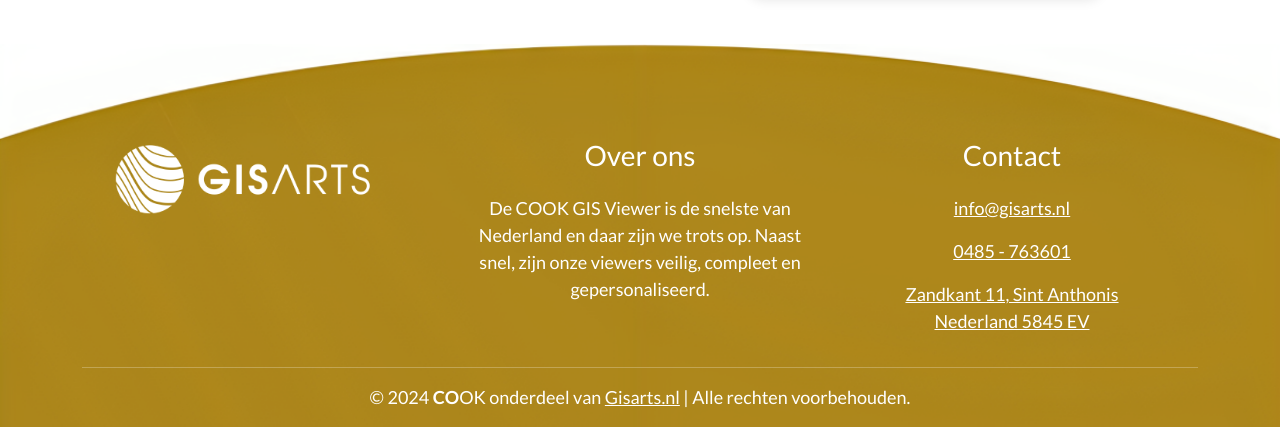
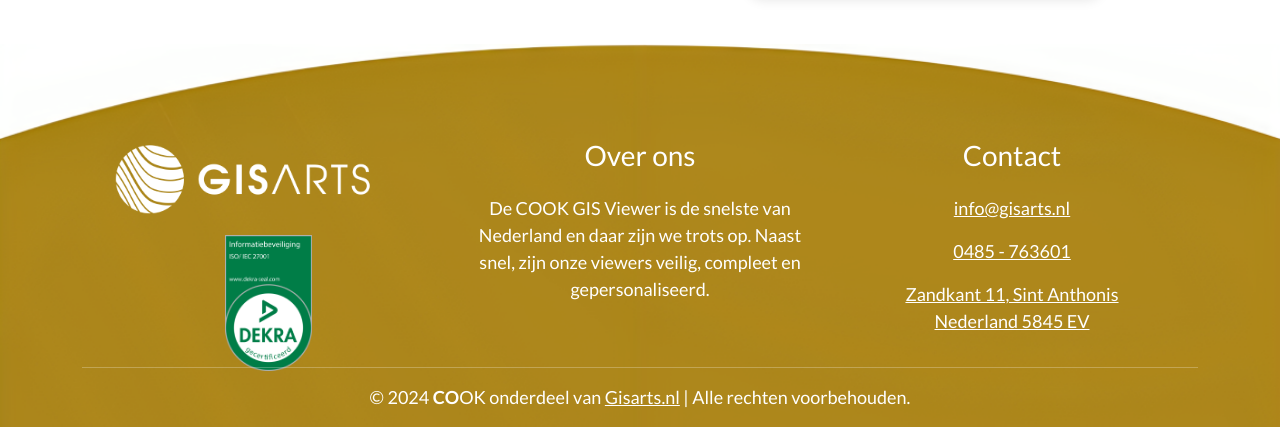
Before and after one commit to gisarts/demos, a PHP site: page /?page=1 in a window 1280 px wide; the page is wider, and only the part inside the window is pictured. Shown: the part 3554-3981 px from the top of that part. Run offline with PHP 8.4, Linux system fonts and the light colour scheme; some libraries are stand-ins or nearby versions.

Commit message:
Add iso image

```diff
--- a/css/main.css
+++ b/css/main.css
@@ -54,6 +54,10 @@ a:hover {
     color: rgb(200, 200, 200);
 }
 
+.iso {
+    margin-bottom: -30px;
+    z-index: 100;
+}
 
 /* Header */
 
--- a/footer.php
+++ b/footer.php
@@ -14,6 +14,7 @@
                             <a class="gisarts_link" href="https://www.gisarts.nl" target="_Blank">
                                 <img src="/img/logo_gisarts.webp" alt="logo_gisarts" class="w-100" style="filter: brightness(0) invert(1);">
                             </a>
+                            <img src="/img/iso-dekra.png" class="w-25 iso">
                         </div>
                         <div class="col-md-4">
                             <h3 class="text-white">Over ons</h3>
```
